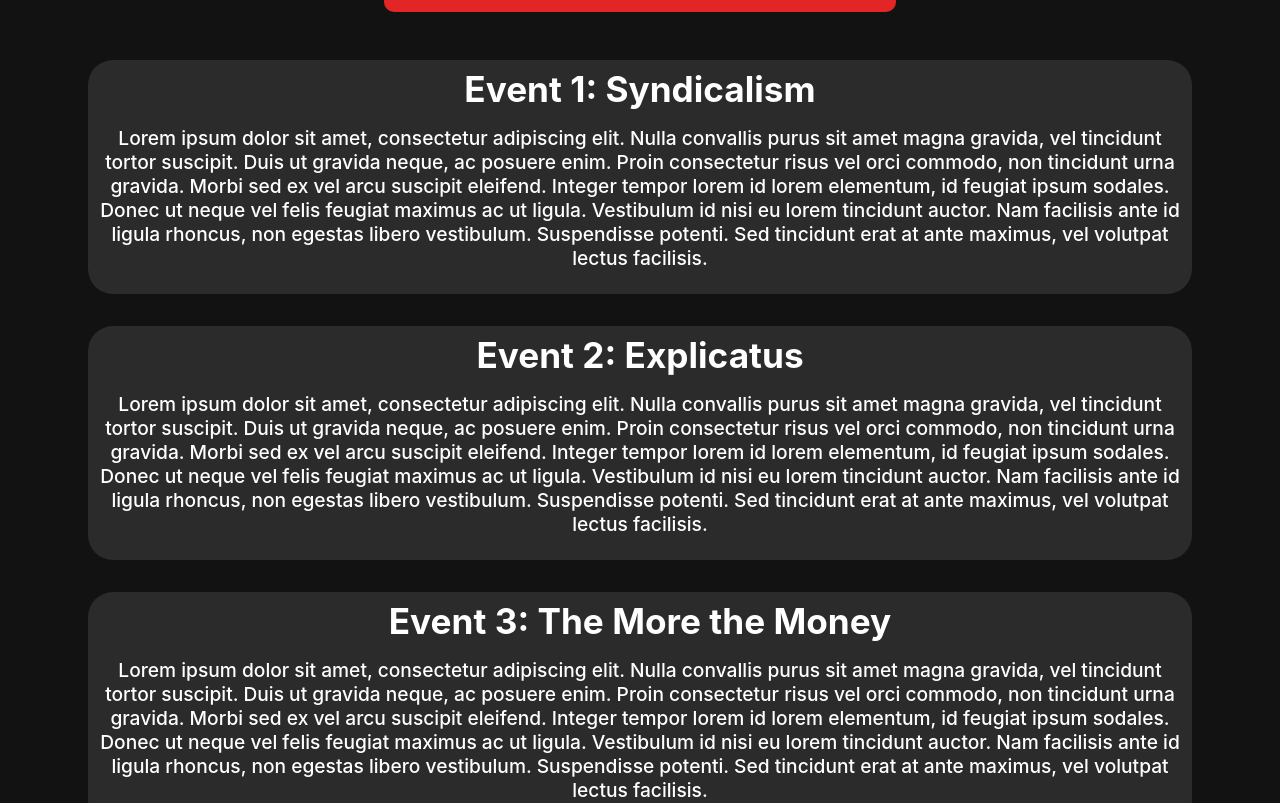
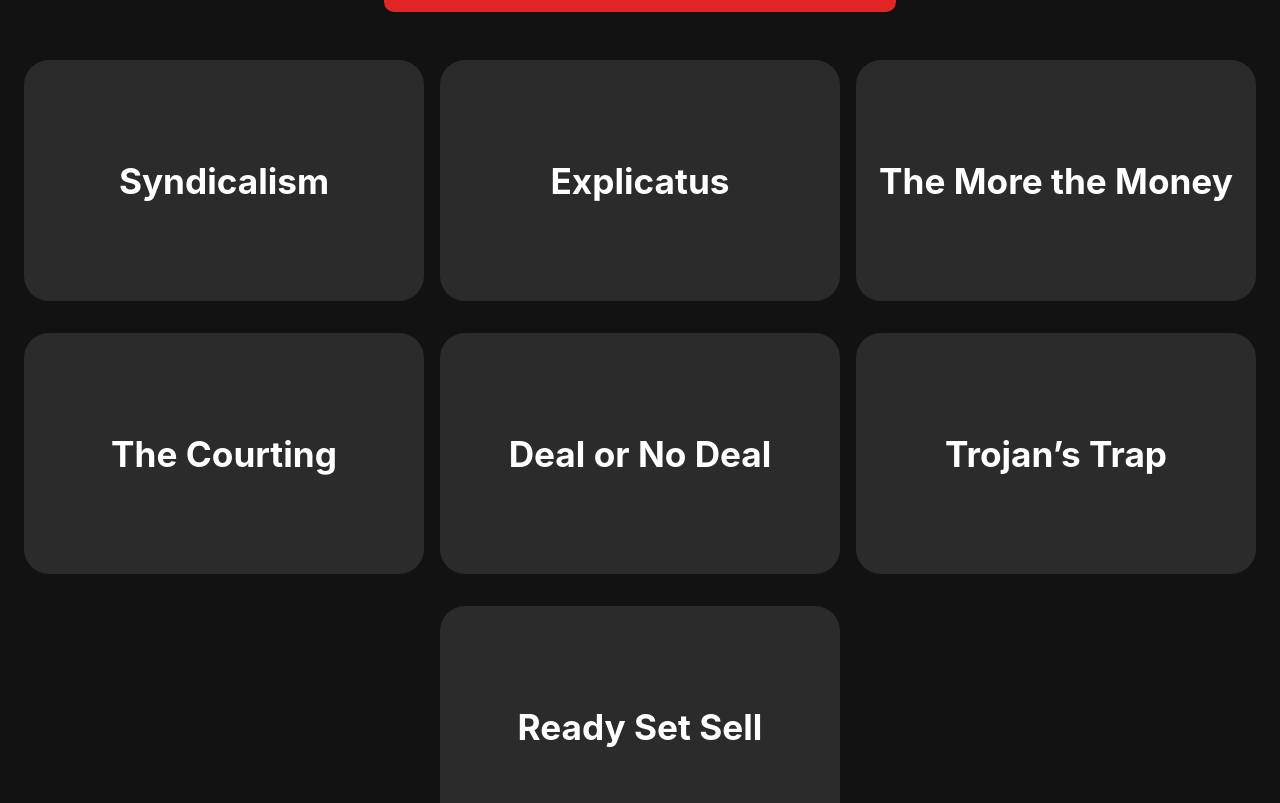
Before and after one commit to adhirajgupta/xavage-website, a React (Create React App) app: page /#/ in a window 1280 px wide. Shown: the part 957-1760 px from the top of the page. Built offline with nearby package versions, Linux system fonts and the light colour scheme.

Commit message:
Made event cards grid-like

```diff
--- a/src/screens/LandingScreen/LandingScreenStyling/LandingScreenS2Style.css
+++ b/src/screens/LandingScreen/LandingScreenStyling/LandingScreenS2Style.css
@@ -14,8 +14,6 @@
     width: 100%;
     display: flex;
     flex-direction: column;
-    flex-wrap: wrap;
-    justify-content: center;
     align-items: center;
 
 }
@@ -86,11 +84,21 @@
         height: 60px;
     }
 
+    #landing-s2-bottom{
+        flex-direction: row;
+        flex-wrap: wrap;
+        width: 100%;
+        justify-content: center;
+
+    }
     #s2-event-card{
-        margin: 1rem 2rem;
+        margin: 1rem 0.5rem;
         padding: 0.5rem;
-        max-width: 85%;
-        align-self: center;
+        width: 30%;
+        height: 225px;
+        display: flex;
+        flex-direction: column;
+        justify-content: center;
     }
     #s2-event-card-title{
         font-size: 2.2rem;
--- a/src/screens/LandingScreen/components/LandingScreenS2.js
+++ b/src/screens/LandingScreen/components/LandingScreenS2.js
@@ -3,31 +3,31 @@ import React from "react";
 const LandingS2 = () => {
   const eventData = [
     {
-      title: "Event 1: Syndicalism",
+      title: "Syndicalism",
       text: "Lorem ipsum dolor sit amet, consectetur adipiscing elit. Nulla convallis purus sit amet magna gravida, vel tincidunt tortor suscipit. Duis ut gravida neque, ac posuere enim. Proin consectetur risus vel orci commodo, non tincidunt urna gravida. Morbi sed ex vel arcu suscipit eleifend. Integer tempor lorem id lorem elementum, id feugiat ipsum sodales. Donec ut neque vel felis feugiat maximus ac ut ligula. Vestibulum id nisi eu lorem tincidunt auctor. Nam facilisis ante id ligula rhoncus, non egestas libero vestibulum. Suspendisse potenti. Sed tincidunt erat at ante maximus, vel volutpat lectus facilisis.",
     },
     {
-      title: "Event 2: Explicatus",
+      title: "Explicatus",
       text: "Lorem ipsum dolor sit amet, consectetur adipiscing elit. Nulla convallis purus sit amet magna gravida, vel tincidunt tortor suscipit. Duis ut gravida neque, ac posuere enim. Proin consectetur risus vel orci commodo, non tincidunt urna gravida. Morbi sed ex vel arcu suscipit eleifend. Integer tempor lorem id lorem elementum, id feugiat ipsum sodales. Donec ut neque vel felis feugiat maximus ac ut ligula. Vestibulum id nisi eu lorem tincidunt auctor. Nam facilisis ante id ligula rhoncus, non egestas libero vestibulum. Suspendisse potenti. Sed tincidunt erat at ante maximus, vel volutpat lectus facilisis.",
     },
     {
-      title: "Event 3: The More the Money",
+      title: "The More the Money",
       text: "Lorem ipsum dolor sit amet, consectetur adipiscing elit. Nulla convallis purus sit amet magna gravida, vel tincidunt tortor suscipit. Duis ut gravida neque, ac posuere enim. Proin consectetur risus vel orci commodo, non tincidunt urna gravida. Morbi sed ex vel arcu suscipit eleifend. Integer tempor lorem id lorem elementum, id feugiat ipsum sodales. Donec ut neque vel felis feugiat maximus ac ut ligula. Vestibulum id nisi eu lorem tincidunt auctor. Nam facilisis ante id ligula rhoncus, non egestas libero vestibulum. Suspendisse potenti. Sed tincidunt erat at ante maximus, vel volutpat lectus facilisis.",
     },
     {
-      title: "Event 4: The Courting",
+      title: "The Courting",
       text: "Lorem ipsum dolor sit amet, consectetur adipiscing elit. Nulla convallis purus sit amet magna gravida, vel tincidunt tortor suscipit. Duis ut gravida neque, ac posuere enim. Proin consectetur risus vel orci commodo, non tincidunt urna gravida. Morbi sed ex vel arcu suscipit eleifend. Integer tempor lorem id lorem elementum, id feugiat ipsum sodales. Donec ut neque vel felis feugiat maximus ac ut ligula. Vestibulum id nisi eu lorem tincidunt auctor. Nam facilisis ante id ligula rhoncus, non egestas libero vestibulum. Suspendisse potenti. Sed tincidunt erat at ante maximus, vel volutpat lectus facilisis.",
     },
     {
-      title: "Event 5: Deal or No Deal",
+      title: "Deal or No Deal",
       text: "Lorem ipsum dolor sit amet, consectetur adipiscing elit. Nulla convallis purus sit amet magna gravida, vel tincidunt tortor suscipit. Duis ut gravida neque, ac posuere enim. Proin consectetur risus vel orci commodo, non tincidunt urna gravida. Morbi sed ex vel arcu suscipit eleifend. Integer tempor lorem id lorem elementum, id feugiat ipsum sodales. Donec ut neque vel felis feugiat maximus ac ut ligula. Vestibulum id nisi eu lorem tincidunt auctor. Nam facilisis ante id ligula rhoncus, non egestas libero vestibulum. Suspendisse potenti. Sed tincidunt erat at ante maximus, vel volutpat lectus facilisis.",
     },
     {
-      title: "Event 6: Trojan’s Trap",
+      title: "Trojan’s Trap",
       text: "Lorem ipsum dolor sit amet, consectetur adipiscing elit. Nulla convallis purus sit amet magna gravida, vel tincidunt tortor suscipit. Duis ut gravida neque, ac posuere enim. Proin consectetur risus vel orci commodo, non tincidunt urna gravida. Morbi sed ex vel arcu suscipit eleifend. Integer tempor lorem id lorem elementum, id feugiat ipsum sodales. Donec ut neque vel felis feugiat maximus ac ut ligula. Vestibulum id nisi eu lorem tincidunt auctor. Nam facilisis ante id ligula rhoncus, non egestas libero vestibulum. Suspendisse potenti. Sed tincidunt erat at ante maximus, vel volutpat lectus facilisis."
     },
     {
-        title: "Event 7: Ready Set Sell",
+        title: "Ready Set Sell",
         text: "Lorem ipsum dolor sit amet, consectetur adipiscing elit. Nulla convallis purus sit amet magna gravida, vel tincidunt tortor suscipit. Duis ut gravida neque, ac posuere enim. Proin consectetur risus vel orci commodo, non tincidunt urna gravida. Morbi sed ex vel arcu suscipit eleifend. Integer tempor lorem id lorem elementum, id feugiat ipsum sodales. Donec ut neque vel felis feugiat maximus ac ut ligula. Vestibulum id nisi eu lorem tincidunt auctor. Nam facilisis ante id ligula rhoncus, non egestas libero vestibulum. Suspendisse potenti. Sed tincidunt erat at ante maximus, vel volutpat lectus facilisis.",
       },
   ];
@@ -52,7 +52,7 @@ const LandingS2 = () => {
         {eventData.map((data) => (
           <div class="infocard-text-container" id="s2-event-card">
             <a href="#" id="s2-event-card-title">{data.title}</a>
-            <h2 id="s2-event-card-desc">{data.text}</h2>
+            {/* <h2 id="s2-event-card-desc">{data.text}</h2>  */}
           </div>
         ))}
       </div>
```
